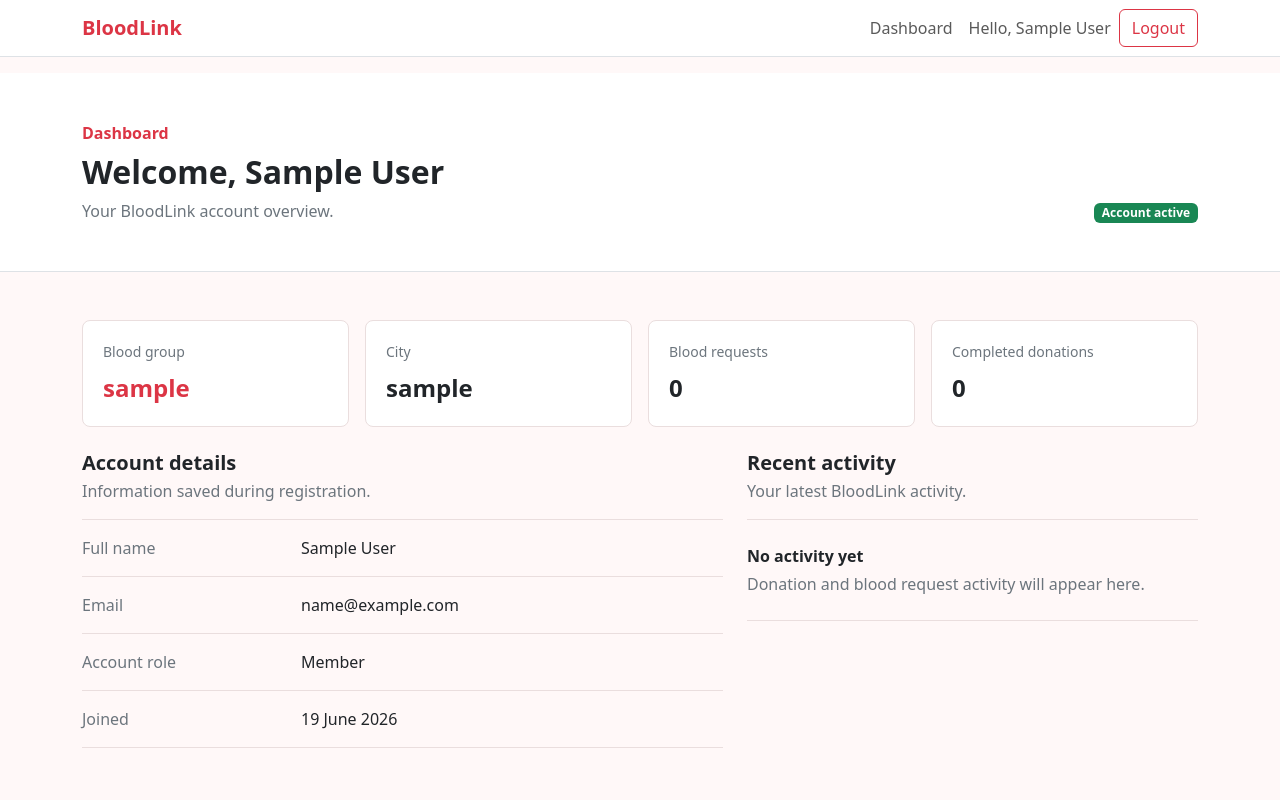
After one commit to shivnandan-kumar/bloodlink-flask, a Flask app: page /dashboard in a window 1280 px wide. The commit adds this page. Run offline with Flask 3, Linux system fonts and the light colour scheme; the visitor is signed in with stand-in values (Sample User, id 1).

Commit message:
Step 4: Add user dashboard

```diff
--- a/app/routes.py
+++ b/app/routes.py
@@ -1,4 +1,5 @@
 from flask import Blueprint, render_template
+from flask_login import current_user, login_required
 
 
 main = Blueprint("main", __name__)
@@ -7,3 +8,9 @@ main = Blueprint("main", __name__)
 @main.route("/")
 def home():
     return render_template("index.html")
+
+
+@main.route("/dashboard")
+@login_required
+def dashboard():
+    return render_template("dashboard.html", user=current_user)
--- a/app/static/css/style.css
+++ b/app/static/css/style.css
@@ -12,3 +12,62 @@ body {
     border-radius: 8px;
     padding: 24px;
 }
+
+.dashboard-header {
+    background: #ffffff;
+}
+
+.summary-card {
+    background: #ffffff;
+    border: 1px solid #eadede;
+    border-radius: 8px;
+    padding: 20px;
+}
+
+.summary-label {
+    color: #6c757d;
+    font-size: 0.875rem;
+    margin-bottom: 8px;
+}
+
+.summary-value {
+    font-size: 1.5rem;
+    font-weight: 700;
+    margin-bottom: 0;
+    overflow-wrap: anywhere;
+}
+
+.section-heading {
+    border-bottom: 1px solid #eadede;
+    margin-bottom: 0;
+    padding-bottom: 16px;
+}
+
+.account-details > div {
+    border-bottom: 1px solid #eadede;
+    display: grid;
+    gap: 8px;
+    grid-template-columns: minmax(120px, 1fr) 2fr;
+    padding: 16px 0;
+}
+
+.account-details dt {
+    color: #6c757d;
+    font-weight: 500;
+}
+
+.account-details dd {
+    margin-bottom: 0;
+    overflow-wrap: anywhere;
+}
+
+.empty-state {
+    border-bottom: 1px solid #eadede;
+    padding: 24px 0;
+}
+
+@media (max-width: 575.98px) {
+    .account-details > div {
+        grid-template-columns: 1fr;
+    }
+}
--- a/app/templates/base.html
+++ b/app/templates/base.html
@@ -17,6 +17,7 @@
                 <div class="collapse navbar-collapse" id="mainNavbar">
                     <div class="navbar-nav ms-auto align-items-lg-center gap-lg-2">
                         {% if current_user.is_authenticated %}
+                            <a class="nav-link" href="{{ url_for('main.dashboard') }}">Dashboard</a>
                             <span class="navbar-text">Hello, {{ current_user.name }}</span>
                             <form method="post" action="{{ url_for('auth.logout') }}">
                                 <button class="btn btn-outline-danger" type="submit">Logout</button>
--- /dev/null
+++ b/app/templates/dashboard.html
@@ -0,0 +1,89 @@
+{% extends "base.html" %}
+
+{% block title %}Dashboard | BloodLink{% endblock %}
+
+{% block content %}
+<section class="dashboard-header border-bottom">
+    <div class="container py-4 py-md-5">
+        <p class="text-danger fw-semibold mb-2">Dashboard</p>
+        <div class="d-md-flex align-items-end justify-content-between gap-3">
+            <div>
+                <h1 class="h2 fw-bold mb-2">Welcome, {{ user.name }}</h1>
+                <p class="text-secondary mb-0">Your BloodLink account overview.</p>
+            </div>
+            <span class="badge text-bg-success mt-3 mt-md-0">Account active</span>
+        </div>
+    </div>
+</section>
+
+<section class="container py-4 py-md-5">
+    <div class="row g-3 mb-4">
+        <div class="col-sm-6 col-lg-3">
+            <div class="summary-card h-100">
+                <p class="summary-label">Blood group</p>
+                <p class="summary-value text-danger">{{ user.blood_group }}</p>
+            </div>
+        </div>
+        <div class="col-sm-6 col-lg-3">
+            <div class="summary-card h-100">
+                <p class="summary-label">City</p>
+                <p class="summary-value">{{ user.city }}</p>
+            </div>
+        </div>
+        <div class="col-sm-6 col-lg-3">
+            <div class="summary-card h-100">
+                <p class="summary-label">Blood requests</p>
+                <p class="summary-value">0</p>
+            </div>
+        </div>
+        <div class="col-sm-6 col-lg-3">
+            <div class="summary-card h-100">
+                <p class="summary-label">Completed donations</p>
+                <p class="summary-value">0</p>
+            </div>
+        </div>
+    </div>
+
+    <div class="row g-4">
+        <div class="col-lg-7">
+            <section aria-labelledby="account-heading">
+                <div class="section-heading">
+                    <h2 class="h5 fw-bold mb-1" id="account-heading">Account details</h2>
+                    <p class="text-secondary mb-0">Information saved during registration.</p>
+                </div>
+                <dl class="account-details mb-0">
+                    <div>
+                        <dt>Full name</dt>
+                        <dd>{{ user.name }}</dd>
+                    </div>
+                    <div>
+                        <dt>Email</dt>
+                        <dd>{{ user.email }}</dd>
+                    </div>
+                    <div>
+                        <dt>Account role</dt>
+                        <dd>{{ "Admin" if user.is_admin else "Member" }}</dd>
+                    </div>
+                    <div>
+                        <dt>Joined</dt>
+                        <dd>{{ user.created_at.strftime("%d %B %Y") }}</dd>
+                    </div>
+                </dl>
+            </section>
+        </div>
+
+        <div class="col-lg-5">
+            <section aria-labelledby="activity-heading">
+                <div class="section-heading">
+                    <h2 class="h5 fw-bold mb-1" id="activity-heading">Recent activity</h2>
+                    <p class="text-secondary mb-0">Your latest BloodLink activity.</p>
+                </div>
+                <div class="empty-state">
+                    <p class="fw-semibold mb-1">No activity yet</p>
+                    <p class="text-secondary mb-0">Donation and blood request activity will appear here.</p>
+                </div>
+            </section>
+        </div>
+    </div>
+</section>
+{% endblock %}
--- a/app/templates/index.html
+++ b/app/templates/index.html
@@ -15,7 +15,7 @@
                 </p>
                 <div class="d-flex gap-2 mt-4">
                     {% if current_user.is_authenticated %}
-                        <span class="btn btn-danger disabled">Welcome, {{ current_user.name }}</span>
+                        <a class="btn btn-danger" href="{{ url_for('main.dashboard') }}">Open Dashboard</a>
                     {% else %}
                         <a class="btn btn-danger" href="{{ url_for('auth.register') }}">Get Started</a>
                     {% endif %}
```
Also changed, not shown: README.md.
